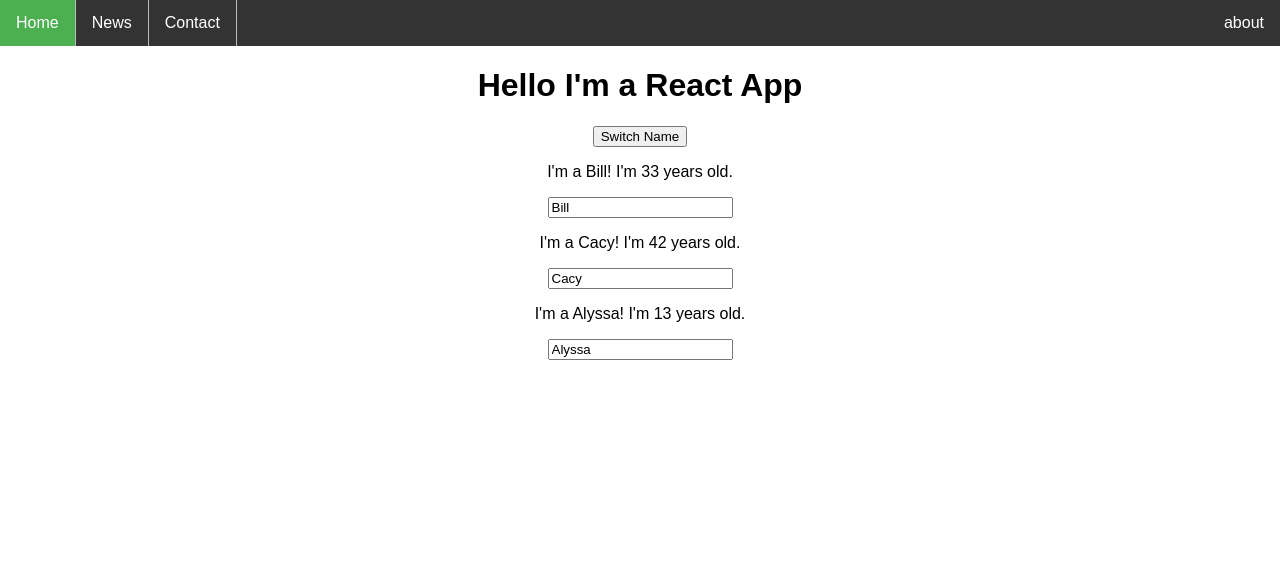
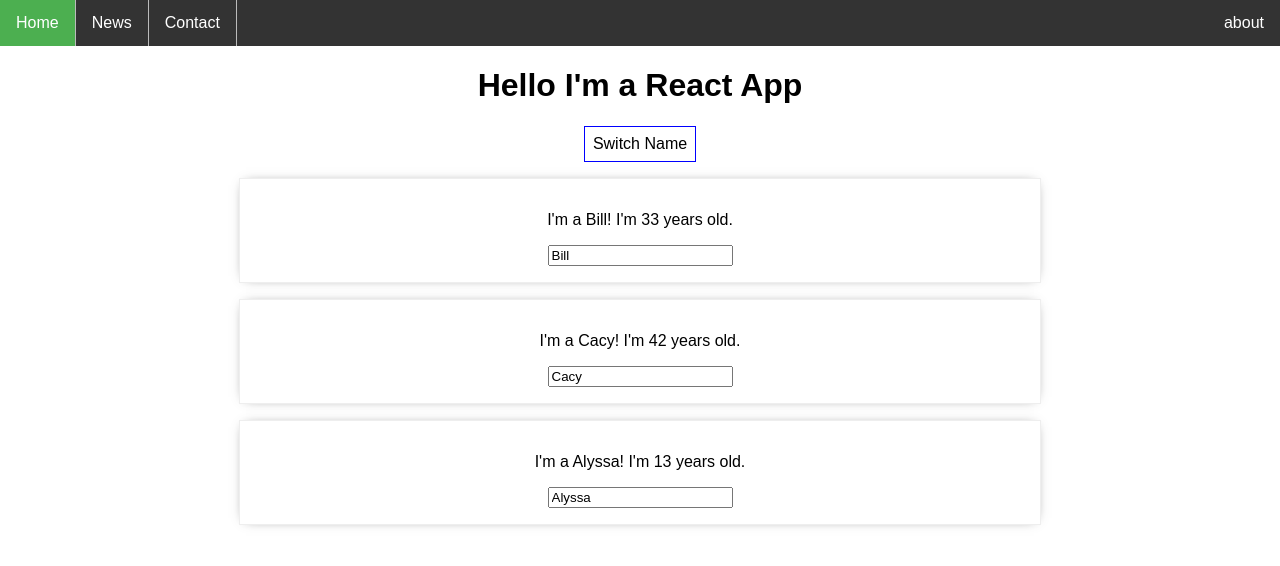
Before and after one commit to ceriustech/React-App, a React (Create React App) app in the folder react-complete-guide/: page / in a window 1280 px wide. Shown: the top 566 px of the page. Built offline with nearby package versions, Linux system fonts and the light colour scheme.

Commit message:
Added new css files for navigation and person components. Also, used inline styling for the switch-name button.

```diff
--- a/react-complete-guide/src/App.css
+++ b/react-complete-guide/src/App.css
@@ -1,38 +1,3 @@
 .App {
   text-align: center;
 }
-
-/*** Nav Styles Begin***/
-ul {
-  list-style-type: none;
-  margin: 0;
-  padding: 0;
-  overflow: hidden;
-  background-color: #333;
-}
-
-li {
-  float: left;
-  border-right:1px solid #bbb;
-}
-
-li:last-child {
-  border-right: none;
-}
-
-li a {
-  display: block;
-  color: white;
-  text-align: center;
-  padding: 14px 16px;
-  text-decoration: none;
-}
-
-li a:hover:not(.active) {
-  background-color: #111;
-}
-
-.active {
-  background-color: #4CAF50;
-}
-/*** Nav Styles End ***/
--- a/react-complete-guide/src/App.js
+++ b/react-complete-guide/src/App.js
@@ -37,6 +37,14 @@ class App extends Component {
   }
 
   render() {
+    const style = {
+      backgroundColor: 'white',
+      font: 'inherit',
+      border: '1px solid blue',
+      padding: '8px',
+      cursor: 'pointer'
+    };
+
     return (
       <div className="App">
         <Navigation navItem={this.state.navigation[0].home}
@@ -45,7 +53,7 @@ class App extends Component {
         navItem4={this.state.navigation[3].about}
         />
         <h1>Hello I'm a React App</h1>
-        <button onClick={() => this.switchNameHandler()}>Switch Name</button>
+        <button style={style} onClick={() => this.switchNameHandler()}>Switch Name</button>
         <Person
         name={this.state.persons[0].name}
         age={this.state.persons[0].age}
--- /dev/null
+++ b/react-complete-guide/src/Navigation/Navigation.css
@@ -0,0 +1,34 @@
+/*** Nav Styles Begin***/
+ul {
+    list-style-type: none;
+    margin: 0;
+    padding: 0;
+    overflow: hidden;
+    background-color: #333;
+  }
+
+  li {
+    float: left;
+    border-right:1px solid #bbb;
+  }
+
+  li:last-child {
+    border-right: none;
+  }
+
+  li a {
+    display: block;
+    color: white;
+    text-align: center;
+    padding: 14px 16px;
+    text-decoration: none;
+  }
+
+  li a:hover:not(.active) {
+    background-color: #111;
+  }
+
+  .active {
+    background-color: #4CAF50;
+  }
+  /*** Nav Styles End ***/
--- a/react-complete-guide/src/Navigation/Navigation.js
+++ b/react-complete-guide/src/Navigation/Navigation.js
@@ -1,5 +1,6 @@
 import React from 'react';
 
+import './Navigation.css';
 const navigation = (props) => {
     return (
         <div>
--- /dev/null
+++ b/react-complete-guide/src/Person/Person.css
@@ -0,0 +1,10 @@
+.Person {
+    width: 60%;
+    margin: 16px auto;
+    border: 1px solid #eee;
+    -webkit-box-shadow: 0px 0px 12px -4px rgba(0,0,0,0.75);
+    -moz-box-shadow: 0px 0px 12px -4px rgba(0,0,0,0.75);
+    box-shadow: 0px 0px 12px -7px rgba(0,0,0,0.75);
+    padding: 16px;
+    text-align: center;
+}
--- a/react-complete-guide/src/Person/Person.js
+++ b/react-complete-guide/src/Person/Person.js
@@ -1,8 +1,9 @@
 import React from 'react';
 
+import './Person.css'
 const person = (props) => {
     return (
-        <div>
+        <div className="Person">
             <p onClick={props.click}>I'm a {props.name}! I'm {props.age} years old.</p>
             <p>{props.children}</p>
             <input type="text" onChange={props.changed} value={props.name}/>
```
